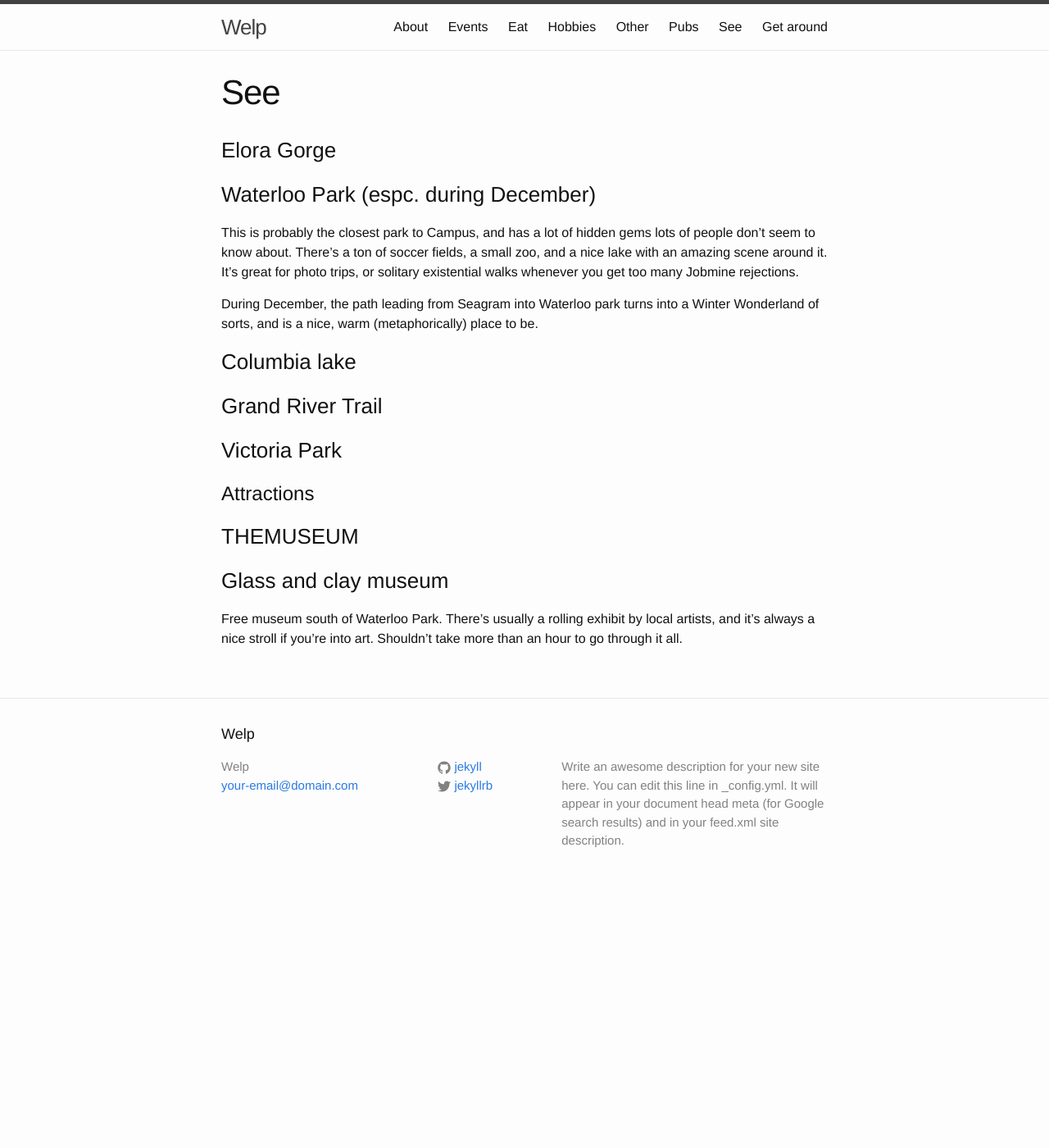
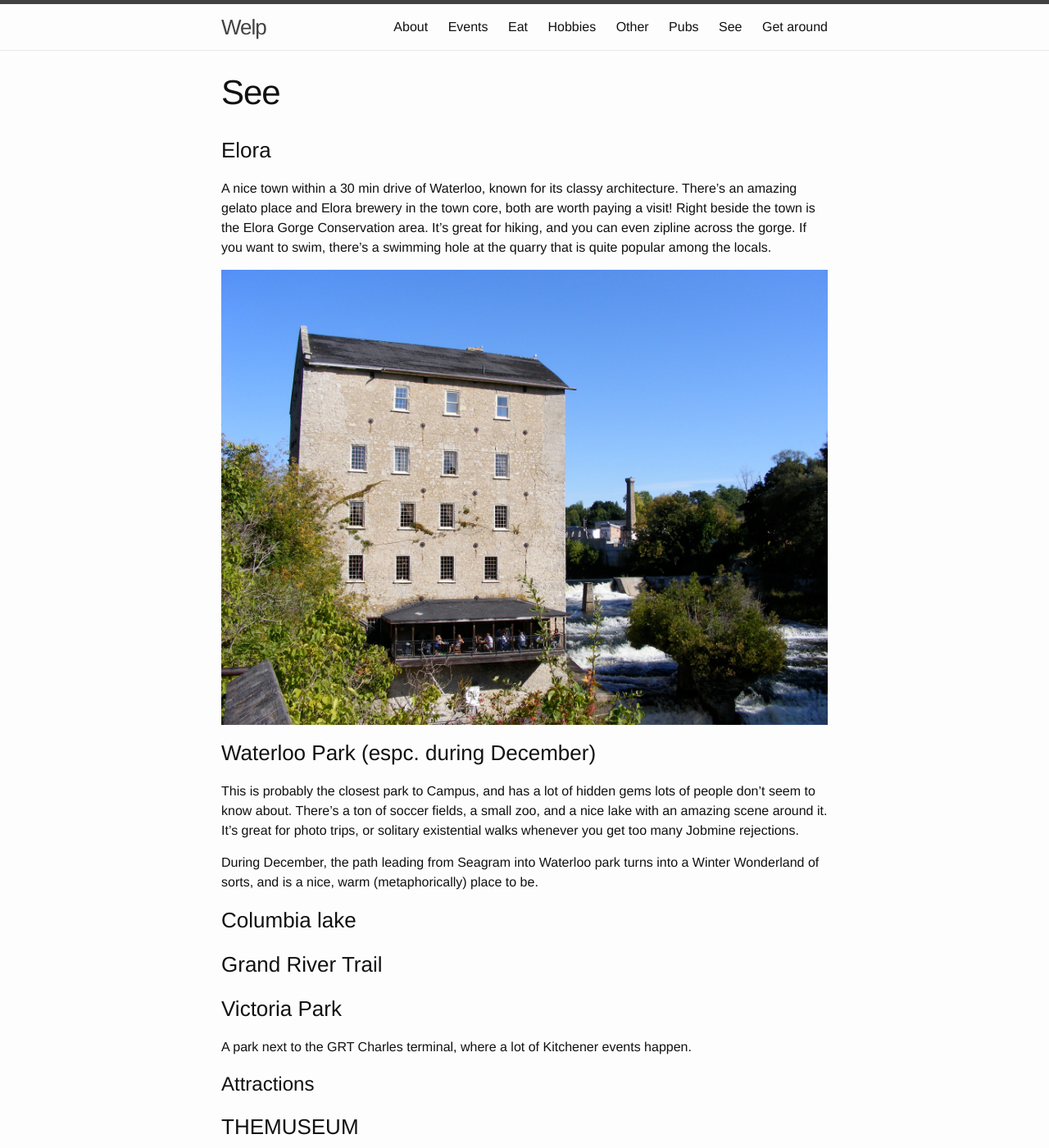
Before and after one commit to seductivegeese/guide, a Jekyll site: the page built from sights/sights.md, in a window 1280 px wide and 1400 px high. Shown: the whole window at 82% size. Built offline with Jekyll 4.4.1, drawn with Linux system fonts in a browser that asks for light colours.

Commit message:
Update from Forestry.io - sights/sights.md

```diff
--- a/sights/sights.md
+++ b/sights/sights.md
@@ -1,10 +1,13 @@
 ---
+title: See
 layout: page
-title:  "See"
-permalink: /sights
+permalink: "/sights"
 ---
 
-### Elora Gorge
+### Elora
+A nice town within a 30 min drive of Waterloo, known for its classy architecture. There's an amazing gelato place and Elora brewery in the town core, both are worth paying a visit! Right beside the town is the Elora Gorge Conservation area. It's great for hiking, and you can even zipline across the gorge. If you want to swim, there's a swimming hole at the quarry that is quite popular among the locals.
+
+![Elora]({{ site.baseurl }}/forestryio/images/Elora_Ontario_Old_Mill_2009_1.jpg)
 
 ### Waterloo Park (espc. during December)
 This is probably the closest park to Campus, and has a lot of hidden gems lots of people don’t seem to know about. There’s a ton of soccer fields, a small zoo, and a nice lake with an amazing scene around it. It’s great for photo trips, or solitary existential walks whenever you get too many Jobmine rejections.
@@ -16,6 +19,7 @@ During December, the path leading from Seagram into Waterloo park turns into a W
 ### Grand River Trail
 
 ### Victoria Park
+A park next to the GRT Charles terminal, where a lot of Kitchener events happen.
 
 # Attractions
 
```
Also changed, not shown: forestryio/images/Elora_Ontario_Old_Mill_2009_1.jpg (added).
